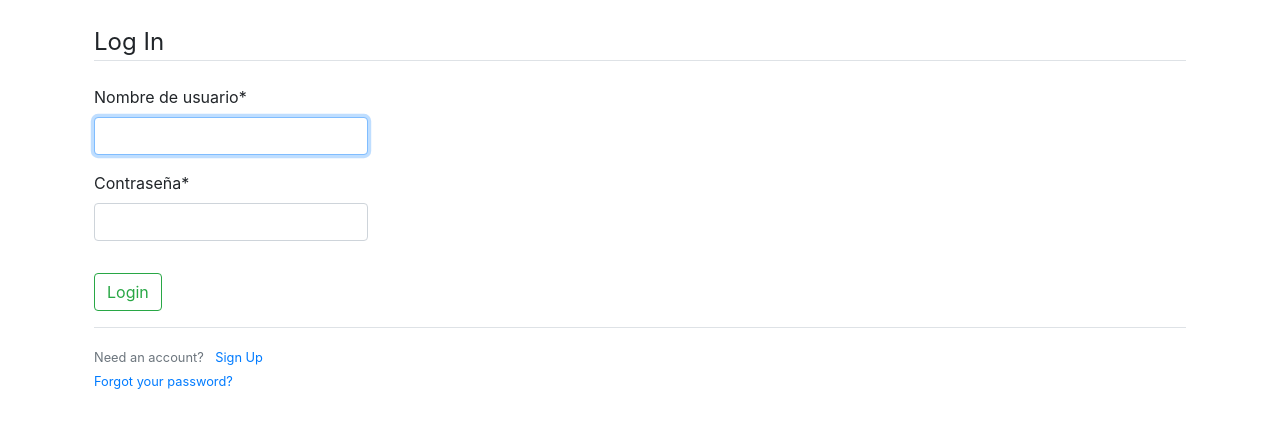
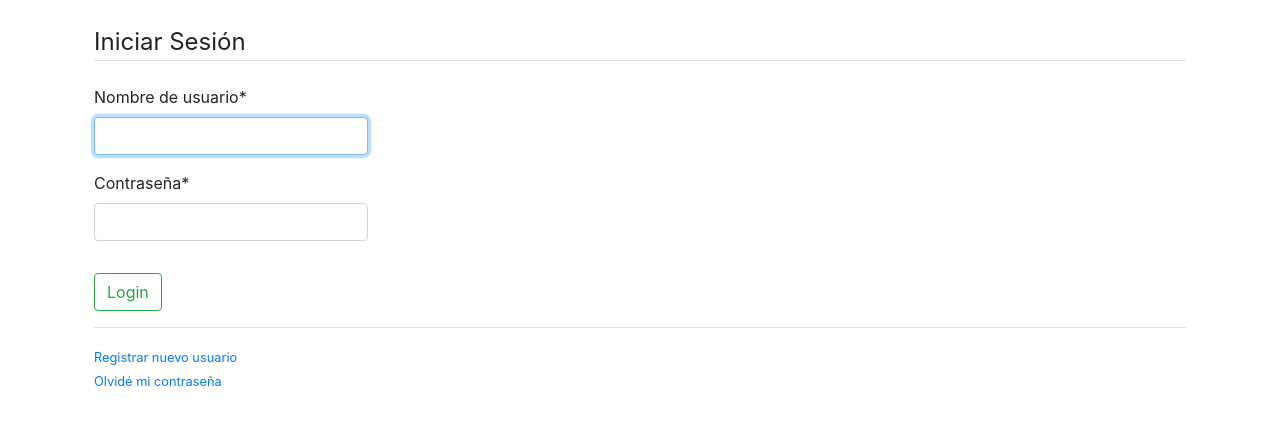
Before and after one commit to marcorichetta/enredarte, a Django app: page /users/login/ in a window 1280 px wide. Shown: the part 58-486 px from the top of the page. Run offline with Django 3.2, Linux system fonts and the light colour scheme; some libraries are stand-ins or nearby versions.

Commit message:
Traducción a español

```diff
--- a/users/templates/users/login.html
+++ b/users/templates/users/login.html
@@ -1,12 +1,11 @@
 {% extends "gestion/layout.html" %}
 {% load crispy_forms_tags %}
 {% block content %}
-    <div>
         <form method="POST">
             {% csrf_token %}
 
             <fieldset class="form-group">
-                <legend class="border-bottom mb-4">Log In</legend>
+                <legend class="border-bottom mb-4">Iniciar Sesión</legend>
                 {{ form|crispy }}
             </fieldset>
             <div class="form-group">
@@ -15,12 +14,11 @@
         </form>
         <div class="border-top pt-3">
             <small class="text-muted">
-                Need an account? <a class="ml-2" href="{% url 'register' %}">Sign Up</a>
+                <a href="{% url 'register' %}">Registrar nuevo usuario</a>
             </small>
             <br>
             <small class="text-muted">
-                <a href="{% url 'password_reset' %}">Forgot your password?</a>
+                <a href="{% url 'password_reset' %}">Olvidé mi contraseña</a>
             </small>
         </div>
-    </div>
 {% endblock content %}
--- a/users/templates/users/logout.html
+++ b/users/templates/users/logout.html
@@ -1,5 +1,5 @@
 {% extends "gestion/layout.html" %}
 {% load crispy_forms_tags %}
 {% block content %}
-    <h3 style="text-align:center">You have successfully logged out</h3>
+    <h3 style="text-align:center">Su sesión ha finalizado correctamente.</h3>
 {% endblock content %}
--- a/users/templates/users/register.html
+++ b/users/templates/users/register.html
@@ -6,16 +6,16 @@
             {% csrf_token %}
 
             <fieldset class="form-group">
-                <legend class="border-bottom mb-4">Create your user account</legend>
+                <legend class="border-bottom mb-4">Cree su nuevo usuario</legend>
                 {{ form|crispy }}
             </fieldset>
             <div class="form-group">
-                <button class="btn btn-outline-primary" type="submit">Sign Up</button>
+                <button class="btn btn-outline-primary" type="submit">Crear usuario</button>
             </div>
         </form>
         <div class="border-top pt-3">
             <small class="text-muted">
-                Already have an account? <a class="ml-2" href="{% url 'login' %}">Sign In</a>
+                ¿Ya tenés una cuenta? <a class="ml-2" href="{% url 'login' %}">Iniciar sesión</a>
             </small>
         </div>
     </div>
```
